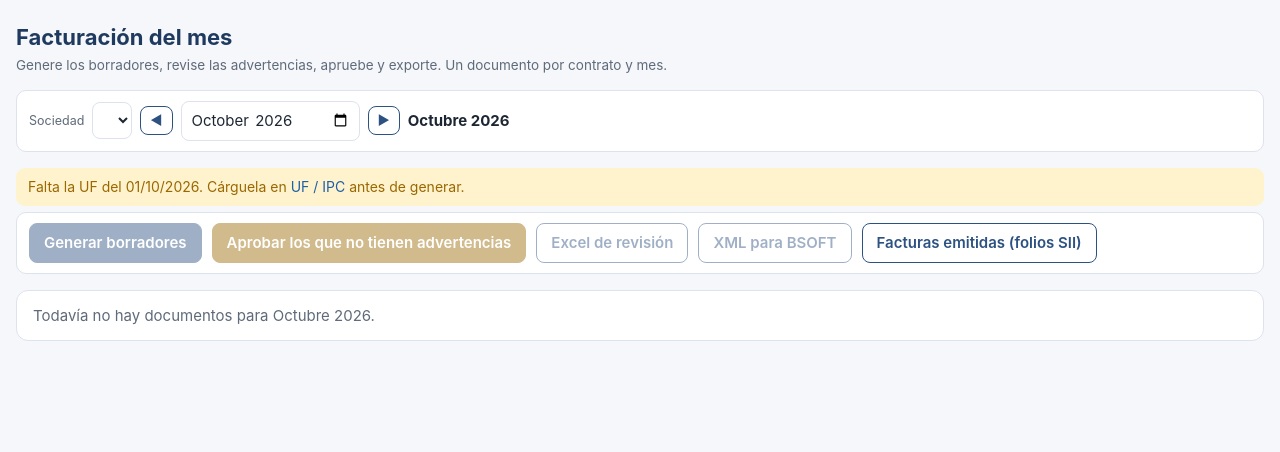
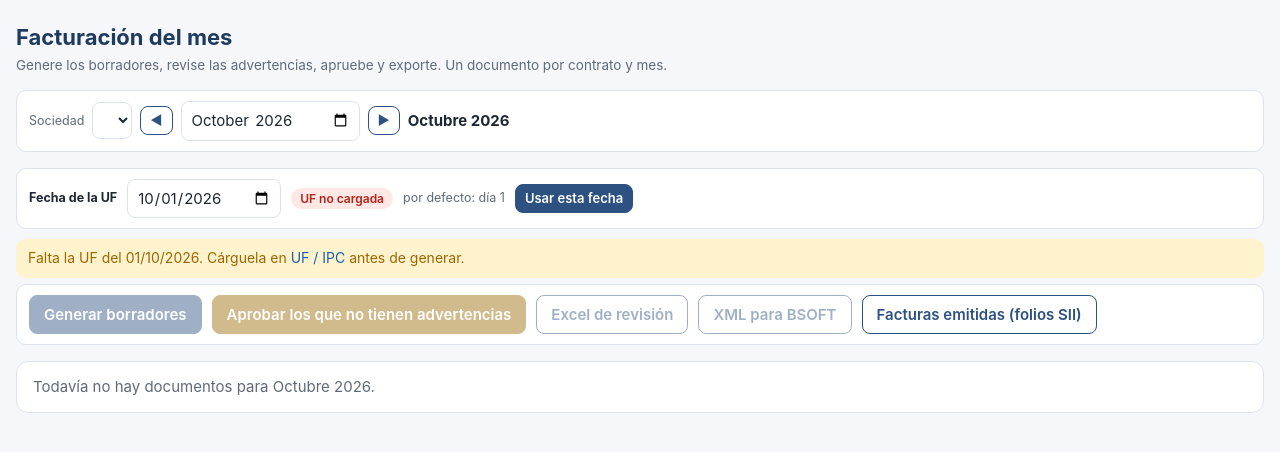
Before and after one commit to mfacuse/brisas-sistema, a Django app: page /facturacion/ in a window 1280 px wide. Shown: the part 54-506 px from the top of the page. Run offline with Django 5.2, Linux system fonts and the light colour scheme; the visitor is signed in with stand-in values (Sample User, id 1); data that the repository does not hold is empty.

Commit message:
Facturación: fecha de la UF del mes elegible a mano (por defecto el día 1)
Se aplica a todos los contratos de la sociedad ese mes, incluidos los de primer día hábil.

Co-Authored-By: Claude Opus 5.5 <noreply@anthropic.com>

```diff
--- a/facturacion/motor.py
+++ b/facturacion/motor.py
@@ -9,6 +9,7 @@ Reglas implementadas (confirmadas con el propietario, 07 a 09-10-2026):
   * Renta variable: en el mes M se factura el mínimo de M más la diferencia, si la hay, entre el variable
     del mes M-1 (% × ventas netas de M-1) y el mínimo facturado en M-1.
   * Renta en pesos semestral reajustada cada enero por el IPC acumulado del año anterior (Bimedia).
+  * La fecha de la UF de un mes se puede fijar a mano en Facturación para toda la sociedad (incluso contratos «primer día hábil»).
   * Renovación automática: terminado el último tramo, se sigue cobrando esa misma renta (13-10-2026).
   * Descuentos por período (porcentaje, UF o pesos).
   * IVA 19% sobre el neto, redondeado al peso; facturas exentas y notas de cobro no llevan IVA.
@@ -103,7 +104,8 @@ class ContratoD:
     regla_uf: str = 'D1'  # 'D1' | 'PH'
     tipo_documento: str = 'FA'  # 'FA' | 'FE' | 'NC'
     renovacion_automatica: bool = False  # con prórroga: al terminar el último tramo se sigue cobrando esa renta
-    inicio_cobro: Optional[date] = None  # la renta se cobra desde este día (antes: no se cobra); None = según tramos
+    inicio_cobro: Optional[date] = None
+    fechas_uf: dict = field(default_factory=dict)  # {(año, mes): fecha} fecha de la UF elegida a mano para ese mes (manda sobre la regla)  # la renta se cobra desde este día (antes: no se cobra); None = según tramos
 
 
 @dataclass
@@ -134,6 +136,8 @@ class ResultadoMes:
 
 # ----------------------------------------------------------------------------- utilidades de calendario
 def fecha_uf_del_mes(c: ContratoD, año: int, mes: int, feriados=()) -> date:
+    if (año, mes) in c.fechas_uf:   # fecha elegida en Facturación para toda la sociedad ese mes (decisión del propietario, 14-10-2026)
+        return c.fechas_uf[(año, mes)]
     d = date(año, mes, 1)
     if c.regla_uf == 'PH':
         while d.weekday() >= 5 or d in feriados:
--- a/facturacion/servicios.py
+++ b/facturacion/servicios.py
@@ -12,7 +12,7 @@ from indicadores import servicio as ind
 from maestro.models import Contrato
 
 from . import motor
-from .models import ConsumoServicio, Correlativo, Documento, LineaDocumento, VentaMensual
+from .models import ConsumoServicio, Correlativo, Documento, FechaUFMes, LineaDocumento, VentaMensual
 
 D = Decimal
 
@@ -25,7 +25,8 @@ def a_contrato_d(c: Contrato) -> motor.ContratoD:
         periodicidad=c.periodicidad, meses_cobro=c.meses_cobro_lista, reajuste_ipc=c.reajuste_ipc,
         pct_variable=c.pct_variable, base_variable=c.base_variable, variable_desde=c.variable_desde, modo_cambio=c.modo_cambio_tramo,
         regla_uf=c.regla_uf, tipo_documento=c.tipo_documento, inicio_cobro=c.fecha_inicio_cobro,
-        renovacion_automatica=bool(c.prorroga_meses))
+        renovacion_automatica=bool(c.prorroga_meses),
+        fechas_uf={(f.periodo.year, f.periodo.month): f.fecha for f in FechaUFMes.objects.filter(sociedad_id=c.sociedad_id)})
 
 
 def _ventas_mes_anterior(c: Contrato, año: int, mes: int):
--- a/maestro/historial.py
+++ b/maestro/historial.py
@@ -26,6 +26,12 @@ SEGUIDOS = {
     m.Sociedad: ('Sociedad', lambda o: None, set()),
     m.ActaEntrega: ('Acta de entrega', lambda o: o.contrato, {'datos'}),
 }
+
+
+def _seguir_facturacion():
+    from facturacion.models import FechaUFMes
+    SEGUIDOS[FechaUFMes] = ('Fecha de la UF del mes', lambda o: None, {'cambiado_en'})
+
 
 
 @contextmanager
@@ -106,6 +112,7 @@ def _borrado(sender, instance, **kw):
 
 
 def conectar():
+    _seguir_facturacion()
     for modelo in SEGUIDOS:
         pre_save.connect(_antes, sender=modelo, dispatch_uid=f'hist_pre_{modelo.__name__}')
         post_save.connect(_despues, sender=modelo, dispatch_uid=f'hist_post_{modelo.__name__}')
--- a/panel/templates/panel/facturacion.html
+++ b/panel/templates/panel/facturacion.html
@@ -1,7 +1,12 @@
 {% extends 'panel/base.html' %}{% load formato %}{% block titulo %}Facturación · Brisas del Centro{% endblock %}
 {% block contenido %}<h1>Facturación del mes</h1><p class="sub">Genere los borradores, revise las advertencias, apruebe y exporte. Un documento por contrato y mes.</p>
 {% include 'panel/_selector.html' %}
-{% if not uf %}<div class="warnbox">Falta la UF del 01/{{ periodo|date:'m/Y' }}. Cárguela en <a href="{% url 'indicadores' %}?{{ qs }}">UF / IPC</a> antes de generar.</div>{% else %}<p class="small muted">UF del 01/{{ periodo|date:'m/Y' }}: <b>{{ uf.valor|uf }}</b>{% if uf.origen == 'PRUEBA' %} · <span class="badge b-warn">valor de prueba</span>{% endif %}</p>{% endif %}
+<form method="post" action="{% url 'fecha_uf' %}" class="toolbar" style="margin-bottom:10px">{% csrf_token %}<input type="hidden" name="sociedad" value="{{ sociedad.id }}"><input type="hidden" name="periodo" value="{{ periodo|date:'Y-m' }}">
+<label class="small"><b>Fecha de la UF</b></label> <input type="date" name="fecha" value="{{ fecha_uf|date:'Y-m-d' }}" {% if not puede_operar %}disabled{% endif %}>
+{% if uf_elegida %}<span>UF <b>{{ uf_elegida.valor|uf }}</b>{% if uf_elegida.origen == 'PRUEBA' %} <span class="badge b-warn">valor de prueba</span>{% endif %}</span>{% else %}<span class="badge b-bad">UF no cargada</span>{% endif %}
+{% if fecha_uf_fija %}<span class="badge b-info" title="Elegida por {{ fecha_uf_fija.usuario }} el {{ fecha_uf_fija.cambiado_en|date:'d-m-Y H:i' }}">elegida a mano · todos los contratos</span>{% else %}<span class="small muted">por defecto: día 1{% if hay_ph %} (los contratos «primer día hábil» usan su día){% endif %}</span>{% endif %}
+{% if puede_operar %}<button class="btn sm">Usar esta fecha</button>{% if fecha_uf_fija %}<button class="btn sm sec" name="accion" value="dia1">Volver al día 1</button>{% endif %}{% endif %}</form>
+{% if not uf %}<div class="warnbox">Falta la UF del {{ fecha_uf|date:'d/m/Y' }}. Cárguela en <a href="{% url 'indicadores' %}?{{ qs }}">UF / IPC</a> antes de generar.</div>{% endif %}
 {% for c in ventas_pend %}{% if forloop.first %}<div class="warnbox"><b>Faltan ventas del mes anterior</b> (renta variable): {% endif %}<a href="{% url 'contrato' c.codigo %}">{{ c.codigo }} {{ c.nombre_fantasia }}</a>{% if not forloop.last %}, {% else %}. <a href="{% url 'cargas' %}?{{ qs }}">Ingresarlas</a></div>{% endif %}{% endfor %}
 {% if filas or n_luz or n_gas %}{% if not n_luz %}<div class="notebox">Aún no hay <b>electricidad</b> cargada para la factura de {{ periodo|mes }}. <a href="{% url 'cargas' %}?{{ qs }}">Cargar planilla</a></div>{% endif %}{% if not n_gas %}<div class="notebox">Aún no hay <b>gas</b> cargado para la factura de {{ periodo|mes }}. <a href="{% url 'cargas' %}?{{ qs }}">Cargar planilla</a></div>{% endif %}{% endif %}
 {% if cargos_desactualizados %}<div class="warnbox"><b>Los documentos no incluyen todos los cargos cargados.</b> Hay luz, gas u otros cargos cargados que no aparecen en las facturas de abajo. {% if hay_aprobados %}Use «Volver aprobados a borrador» y luego «Regenerar borradores».{% else %}Presione «Regenerar borradores».{% endif %}</div>{% endif %}
--- a/panel/urls.py
+++ b/panel/urls.py
@@ -16,6 +16,7 @@ urlpatterns = [
     path('', v.inicio, name='inicio'),
     path('facturacion/', v.facturacion, name='facturacion'),
     path('facturacion/generar/', v.generar, name='generar'),
+    path('facturacion/fecha-uf/', v.fecha_uf, name='fecha_uf'),
     path('facturacion/aprobar/', v.aprobar_todo, name='aprobar_todo'),
     path('facturacion/volver/', v.volver_borrador_todo, name='volver_borrador_todo'),
     path('facturacion/excel/', v.exportar_excel, name='exportar_excel'),
--- a/panel/views.py
+++ b/panel/views.py
@@ -15,7 +15,7 @@ from django.utils import timezone
 from django.views.decorators.http import require_POST
 
 from facturacion import asignacion, bsoft, cargas, comparacion, exportar, lectores, motor, servicios
-from facturacion.models import CargaPlanilla, ConsumoServicio, Documento, FacturaEmitida, MedidorServicio, VentaMensual
+from facturacion.models import CargaPlanilla, ConsumoServicio, Documento, FechaUFMes, FacturaEmitida, MedidorServicio, VentaMensual
 from indicadores import servicio as ind
 from indicadores.models import IPC, UF
 from maestro.models import ArchivoContrato, Contrato, PropuestaIA, Sociedad
@@ -129,12 +129,16 @@ def facturacion(request):
     cargos = ConsumoServicio.objects.filter(contrato__sociedad=soc, periodo_cobro=p)
     n_luz, n_gas, n_otro = (cargos.filter(servicio=k).count() for k in ('ELEC', 'GAS', 'OTRO'))
     c.update(n_luz=n_luz, n_gas=n_gas, n_otro=n_otro, cargos_desactualizados=bool(filas) and cargos.count() != lineas_cargo)
+    fija = FechaUFMes.objects.filter(sociedad=soc, periodo=p).first()
+    fecha_uf = fija.fecha if fija else _fecha_uf_mes(p)
+    c.update(fecha_uf=fecha_uf, fecha_uf_fija=fija, uf_elegida=UF.objects.filter(fecha=fecha_uf).first(),
+             hay_ph=servicios.contratos_del_mes(soc, p.year, p.month).filter(regla_uf='PH').exists())
     c.update(filas=filas, sin_doc=sin_doc, tot=tot, ventas_pend=_ventas_pendientes(soc, p),
              hay_borradores=any(f['d'].estado == 'B' for f in filas), hay_aprobados=any(f['d'].estado in 'AX' for f in filas),
              hay_facturas=any(f['d'].estado in 'AX' and f['d'].tipo_documento != 'NC' for f in filas),
              hay_notas=any(f['d'].estado in 'AX' and f['d'].tipo_documento == 'NC' for f in filas),
              emitidas_revisar=FacturaEmitida.objects.filter(sociedad=soc, estado__in=('D', 'S', 'I')).count(),
-             uf=UF.objects.filter(fecha=_fecha_uf_mes(p)).first())
+             uf=UF.objects.filter(fecha=fecha_uf).first())
     return render(request, 'panel/facturacion.html', c)
 
 
@@ -526,3 +530,29 @@ def otro_manual(request):
     except (KeyError, ValueError, InvalidOperation, Contrato.DoesNotExist):
         messages.error(request, 'Revise el contrato, el mes y el monto del cargo.')
     return redirect(f'/cargas/?sociedad={soc.id}&periodo={p:%Y-%m}')
+
+
+@requiere_operacion
+@require_POST
+def fecha_uf(request):
+    """Fija (o vuelve al día 1) la fecha de la UF para la sociedad y el mes. Se aplica a todos sus contratos ese mes."""
+    p, (soc, _) = _periodo(request), _sociedad(request)
+    volver = f'/facturacion/?sociedad={soc.id}&periodo={p:%Y-%m}'
+    if request.POST.get('accion') == 'dia1':
+        FechaUFMes.objects.filter(sociedad=soc, periodo=p).delete()
+        messages.success(request, f'Se vuelve a usar la UF del día 1 (o del primer día hábil según cada contrato). Regenere los borradores.')
+    else:
+        try:
+            f = date.fromisoformat(request.POST.get('fecha', ''))
+        except ValueError:
+            messages.error(request, 'Elija una fecha válida.')
+            return redirect(volver)
+        uf = UF.objects.filter(fecha=f).first()
+        if not uf:
+            messages.error(request, f'La UF del {f:%d-%m-%Y} no está cargada. Cárguela en UF / IPC (o ingrésela a mano) y vuelva a intentar.')
+            return redirect(volver)
+        FechaUFMes.objects.update_or_create(sociedad=soc, periodo=p, defaults={'fecha': f, 'usuario': request.user.get_username()})
+        messages.success(request, f'Para {motor.MESES[p.month]} {p.year} se usará la UF del {f:%d-%m-%Y} ({motor.fmt_uf(uf.valor)}) en todos los contratos de {soc.nombre}. Regenere los borradores.')
+    if Documento.objects.filter(contrato__sociedad=soc, periodo=p, estado__in=('A', 'X')).exists():
+        messages.warning(request, 'Hay documentos aprobados o exportados: no cambian. Para aplicarles la nueva fecha use «Volver aprobados a borrador» y regenere.')
+    return redirect(volver)
```
Also changed, not shown: CLAUDE.md (+3 -2 lines), docs/decisiones-fase1.md (+2 -0 lines), facturacion/models.py (+18 -0 lines), facturacion/tests_documentos.py (+29 -0 lines), README.md, facturacion/migrations/0006_fecha_uf_mes.py (added).
